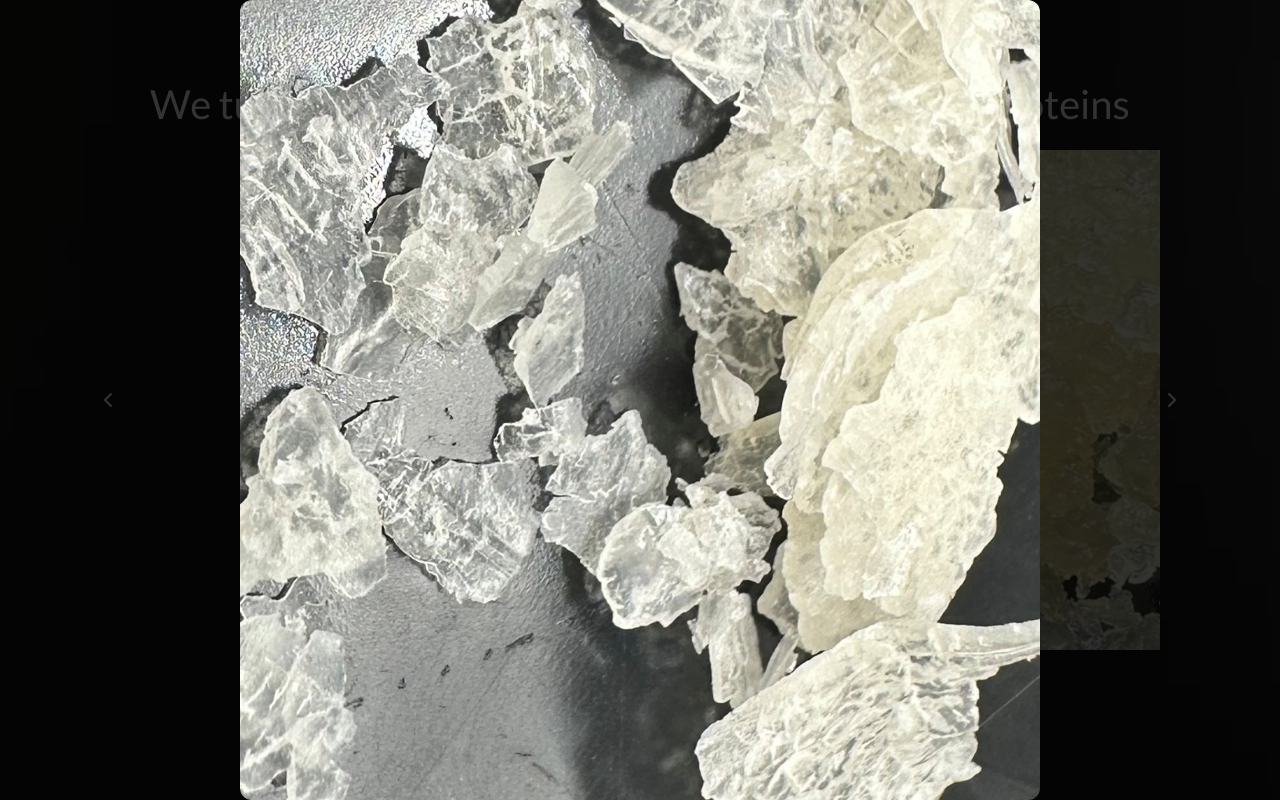
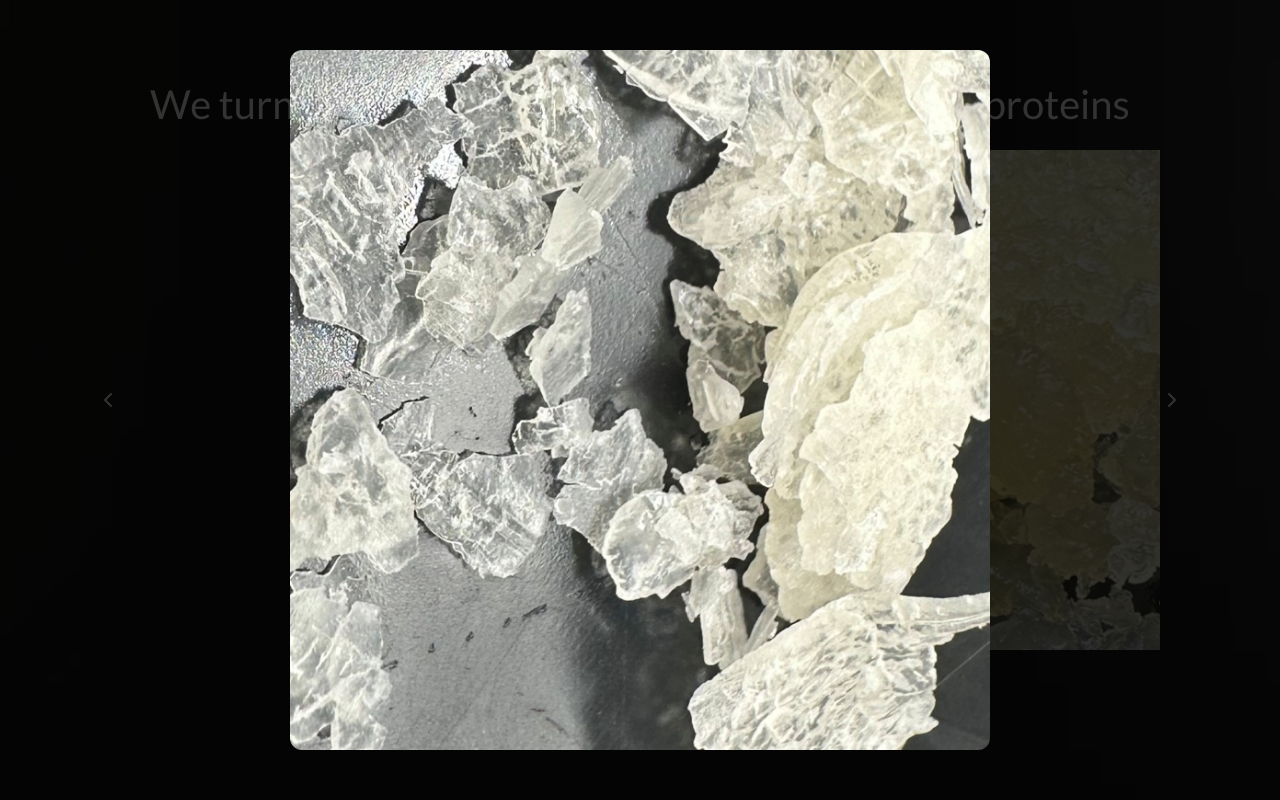
Before and after one commit to MrDrProfessorPatrick/olexir, a Next.js app: page / in a window 1280 px wide. Both pictures are taken after a click on the element 386 px from the left and 1940 px from the top of the page. Shown: the part 2240-3040 px from the top of the page. Built offline with nearby package versions, Linux system fonts and the light colour scheme.

Commit message:
CaruselItem added

```diff
--- a/src/components/BigImage.js
+++ b/src/components/BigImage.js
@@ -1,17 +1,20 @@
 "use client";
 import { AnimatePresence, motion } from "framer-motion";
 
-export default function BigImage({ src, alt, showBigImage, imageIndex }) {
-  console.log("bigImage imageIndex", imageIndex);
+export default function BigImage({
+  src,
+  alt,
+  setBigImageSrc,
+  openedImageIndex,
+  deSelectImg,
+}) {
   return (
     <div className="relative w-[700px] h-[700px] cursor-pointer rounded-lg overflow-hidden">
-      <AnimatePresence>
-        <motion.div
-          key="overlay"
-          initial={{ opacity: 0 }}
-          animate={{ opacity: 1 }}
-          exit={{ opacity: 0 }}
-          onClick={() => showBigImage(false)}
+      <div
+        onClick={() => {
+          setBigImageSrc("");
+          deSelectImg(openedImageIndex);
+        }}
         style={{
           position: "fixed",
           inset: 0,
@@ -22,19 +25,25 @@ export default function BigImage({ src, alt, showBigImage, imageIndex }) {
           zIndex: 999,
         }}
       >
+        <AnimatePresence>
           <motion.img
             src={src}
+            key={openedImageIndex}
+            initial={{ opacity: 0 }}
+            animate={{ opacity: 1 }}
+            exit={{ opacity: 0 }}
             alt="Expanded"
-            layoutId={`expandable-image-${imageIndex}`}
+            layoutId={`expandable-image-${openedImageIndex}`}
+            transition={{ layout: { duration: 0.9, ease: "easeInOut" } }}
             style={{
               width: "80%",
-              width: "800px",
-              height: "800px",
+              width: "700px",
+              height: "700px",
               borderRadius: 12,
             }}
           />
-        </motion.div>
         </AnimatePresence>
+      </div>
     </div>
   );
 }
--- a/src/components/CaruselHome.js
+++ b/src/components/CaruselHome.js
@@ -1,10 +1,10 @@
 "use client";
 import React, { useEffect, useState, useCallback } from "react";
 import Image from "next/image";
-import { AnimatePresence, motion } from "framer-motion";
 import useEmblaCarousel from "embla-carousel-react";
 import Autoplay from "embla-carousel-autoplay";
 import { ChevronLeft, ChevronRight } from "lucide-react";
+import CarouselItem from "./CaruselItem";
 import { Lato } from "next/font/google";
 import { Inter } from "next/font/google";
 import BigImage from "./BigImage";
@@ -21,6 +21,14 @@ const inter = Inter({
   weight: ["100", "300", "400", "700", "900"],
 });
 
+const images = [
+  { src: "/CaruselHome1.jpg", index: 0 },
+  { src: "/CaruselHome2.png", index: 1 },
+  { src: "/CaruselHome3.png", index: 2 },
+  { src: "/CaruselHome4.jpg", index: 3 },
+  { src: "/CaruselHome5.png", index: 4 },
+];
+
 export default function CaruselHome() {
   const [emblaRef, emblaApi] = useEmblaCarousel(
     {
@@ -32,25 +40,43 @@ export default function CaruselHome() {
 
   const [selectedIndex, setSelectedIndex] = useState(0);
   const [scrollSnaps, setScrollSnaps] = useState([]);
-  const [isBigImageShown, showBigImage] = useState(false);
+
   const [bigImageSrc, setBigImageSrc] = useState("");
-  const [imageIndex, setImageIndex] = useState(1);
+  const [imageIndexes, setImageIndexes] = useState([
+    null,
+    null,
+    null,
+    null,
+    null,
+  ]);
 
-  const images = [
-    "/CaruselHome1.jpg",
-    "/CaruselHome2.png",
-    "/CaruselHome3.png",
-    "/CaruselHome4.jpg",
-    "/CaruselHome5.png",
-  ];
+  const [openedImageIndex, setOpenedImageIndex] = useState(null);
 
-  // Update selected index on scroll
+  useEffect(() => {
+    for (let index of imageIndexes) {
+      if (index !== null) setOpenedImageIndex(index);
+      break;
+    }
+  }, [imageIndexes]);
+
+  const selectImg = useCallback((currIndex) => {
+    const selected = images.find((img) => img.index === currIndex);
+    if (selected) {
+      setImageIndexes((prev) =>
+        prev.map((val, i) => (i === currIndex ? currIndex : val))
+      );
+    }
+  }, []);
+
+  const deSelectImg = useCallback(() => {
+    setImageIndexes((prev) => prev.map((val, i) => (i !== null ? null : val)));
+  }, []);
+
   const onSelect = useCallback(() => {
     if (!emblaApi) return;
     setSelectedIndex(emblaApi.selectedScrollSnap());
   }, [emblaApi]);
 
-  // Setup Embla callbacks
   useEffect(() => {
     if (!emblaApi) return;
     setScrollSnaps(emblaApi.scrollSnapList());
@@ -64,12 +90,13 @@ export default function CaruselHome() {
 
   return (
     <div className="relative pt-40 pb-40 2xl:pl-34 2xl:pr-34 xl:pl-24 xl:pr-24 lg:pl-16 lg:pr-16 md:pl-8 md:pr-8 sm:pl-4 sm:pr-4 pl-2 pr-2 bg-[url('/caruselBg.webp')] bg-cover bg-center">
-      {isBigImageShown && (
+      {bigImageSrc && (
         <BigImage
           src={bigImageSrc}
           alt={`Carousel image ${selectedIndex + 1}`}
-          showBigImage={showBigImage}
-          imageIndex={imageIndex}
+          setBigImageSrc={setBigImageSrc}
+          openedImageIndex={openedImageIndex}
+          deSelectImg={deSelectImg}
         />
       )}
       <div className="flex w-full pb-40">
@@ -107,35 +134,16 @@ export default function CaruselHome() {
         </div>
         <div className="overflow-hidden" ref={emblaRef}>
           <div className="flex">
-            {images.map((src, index) => {
-              const isSelected = isBigImageShown && imageIndex === index + 1;
-
+            {images.map((imgObj, currIndex) => {
               return (
-                <div
-                  onClick={() => {
-                    console.log("imageIndex set", index + 1);
-                    showBigImage(true);
-                    setBigImageSrc(src);
-                    setImageIndex(index + 1);
-                  }}
-                  className="flex-[0_0_100%] 2xl:flex-[0_0_33.333%] xl:flex-[0_0_50%] lg:flex-[0_0_50%] md:flex-[0_0_100%] sm:flex-[0_0_100%] flex items-center justify-center content-center p-4"
-                  key={index}
-                >
-                  <div className="relative w-[250px] h-[250px] 2xl:w-[500px] xl:w-[500px] lg:w-[500px] md:w-[500px] 2xl:w-[500px] xl:h-[500px] lg:h-[500px] md:h-[500px] sm:w-[400px] sm:h-[400px] cursor-pointer rounded-lg overflow-hidden">
-                    {!isSelected && (
-                      <motion.img
-                        src={src}
-                        alt={`Carousel image ${index + 1}`}
-                        layoutId={
-                          isBigImageShown && imageIndex === index + 1
-                            ? `expandable-image-${index + 1}`
-                            : undefined
-                        }
-                        className="object-cover w-full h-full"
-                      />
-                    )}
-                  </div>
-                </div>
+                <CarouselItem
+                  key={imgObj.index}
+                  src={imgObj.src}
+                  index={imgObj.index}
+                  setBigImageSrc={setBigImageSrc}
+                  imageIndex={imageIndexes[currIndex]}
+                  selectImg={selectImg}
+                />
               );
             })}
           </div>
--- /dev/null
+++ b/src/components/CaruselItem.js
@@ -0,0 +1,40 @@
+"use client";
+import React, { useEffect, useState, useCallback } from "react";
+
+import { AnimatePresence, motion } from "framer-motion";
+
+const CarouselItem = React.memo(function CarouselItem({
+  src,
+  index,
+  setBigImageSrc,
+  selectImg,
+  imageIndex,
+}) {
+  function itemClick(index, src) {
+    setBigImageSrc(src);
+    selectImg(index);
+  }
+  console.log("RERENDERED", imageIndex);
+
+  return (
+    <div
+      className="flex-[0_0_100%] 2xl:flex-[0_0_33.333%] xl:flex-[0_0_50%] lg:flex-[0_0_50%] md:flex-[0_0_100%] sm:flex-[0_0_100%] flex items-center justify-center content-center p-4"
+      key={index}
+      onClick={() => itemClick(index, src)}
+    >
+      <div className="relative w-[250px] h-[250px] 2xl:w-[500px] xl:w-[500px] lg:w-[500px] md:w-[500px] 2xl:w-[500px] xl:h-[500px] lg:h-[500px] md:h-[500px] sm:w-[400px] sm:h-[400px] cursor-pointer rounded-lg overflow-hidden">
+        {imageIndex === null && (
+          <motion.img
+            src={src}
+            key={index}
+            alt={`Carousel image ${index}`}
+            layoutId={`expandable-image-${imageIndex}`}
+            className="object-cover w-full h-full"
+          />
+        )}
+      </div>
+    </div>
+  );
+});
+
+export default CarouselItem;
```
Lines whose indentation alone changed are shown as unchanged.
